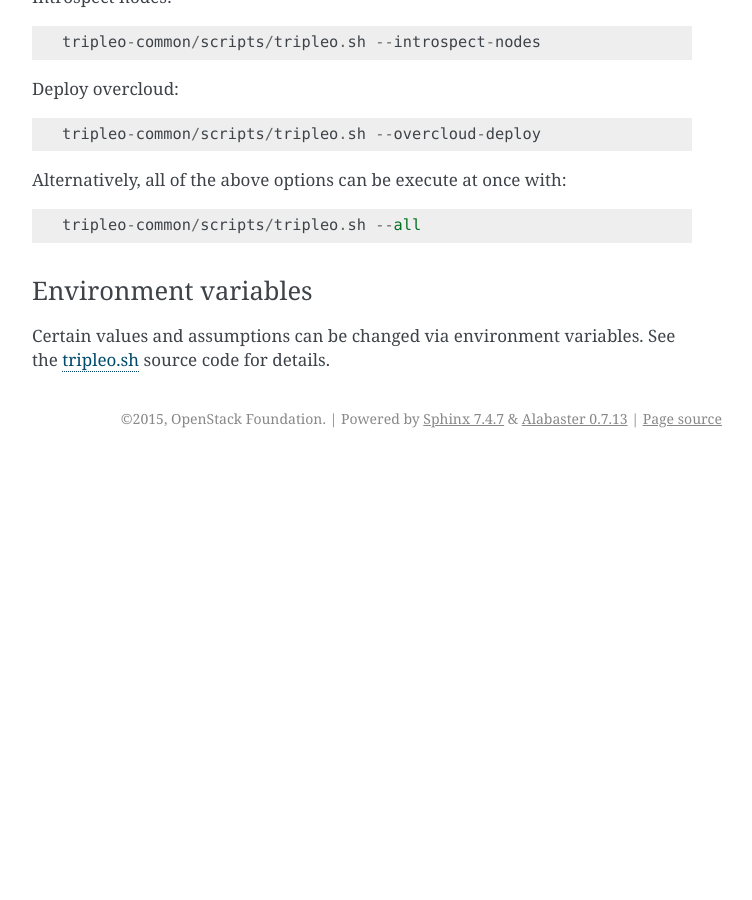
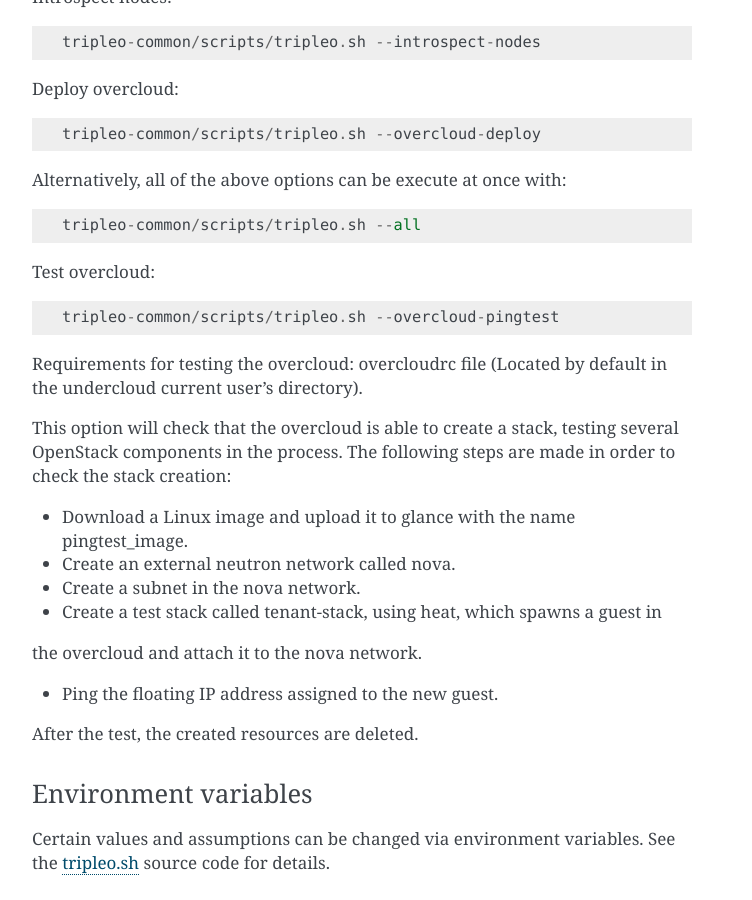
Before and after one commit to openstack-archive/tripleo-docs, a Sphinx documentation site: the page built from doc/source/advanced_deployment/tripleo.sh.rst, in a window 1280 px wide and 900 px high, scrolled down 1117 px. Shown: the whole window, without its empty margins (388-1140 px from the left). Built offline with Sphinx 7.4.7, drawn with Linux system fonts in a browser that asks for light colours; before the commit the page ends 1575 px from its top, so only the background shows below that.

Commit message:
Updated documentation for: tripleo.sh --overcloud-pingtest
Change-Id: I1d5da042b6f88350d73600e5f279c686c3ad040e

```diff
--- a/doc/source/advanced_deployment/tripleo.sh.rst
+++ b/doc/source/advanced_deployment/tripleo.sh.rst
@@ -63,6 +63,31 @@
 
   tripleo-common/scripts/tripleo.sh --all
 
+Test overcloud::
+
+  tripleo-common/scripts/tripleo.sh --overcloud-pingtest
+
+Requirements for testing the overcloud: overcloudrc file (Located by default
+in the undercloud current user’s directory).
+
+This option will check that the overcloud is able to create a stack,
+testing several OpenStack components in the process. The following steps
+are made in order to check the stack creation:
+
+- Download a Linux image and upload it to glance with the name pingtest_image.
+
+- Create an external neutron network called nova.
+
+- Create a subnet in the nova network.
+
+- Create a test stack called tenant-stack, using heat, which spawns a guest in
+the overcloud and attach it to the nova network.
+
+- Ping the floating IP address assigned to the new guest.
+
+After the test, the created resources are deleted.
+
+
 Environment variables
 ^^^^^^^^^^^^^^^^^^^^^
 
```
